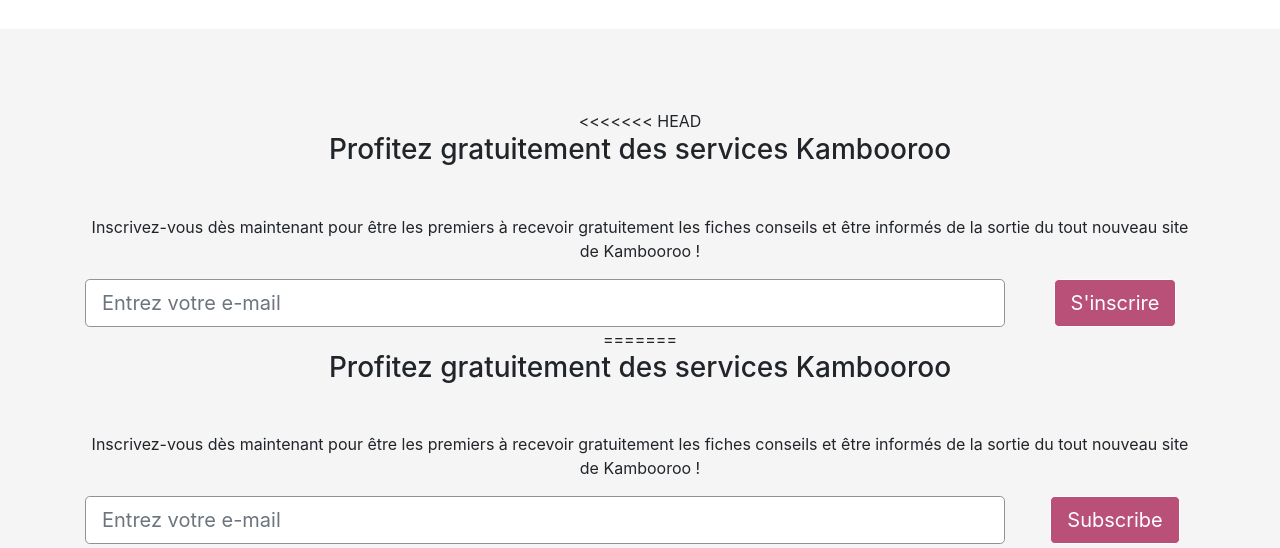
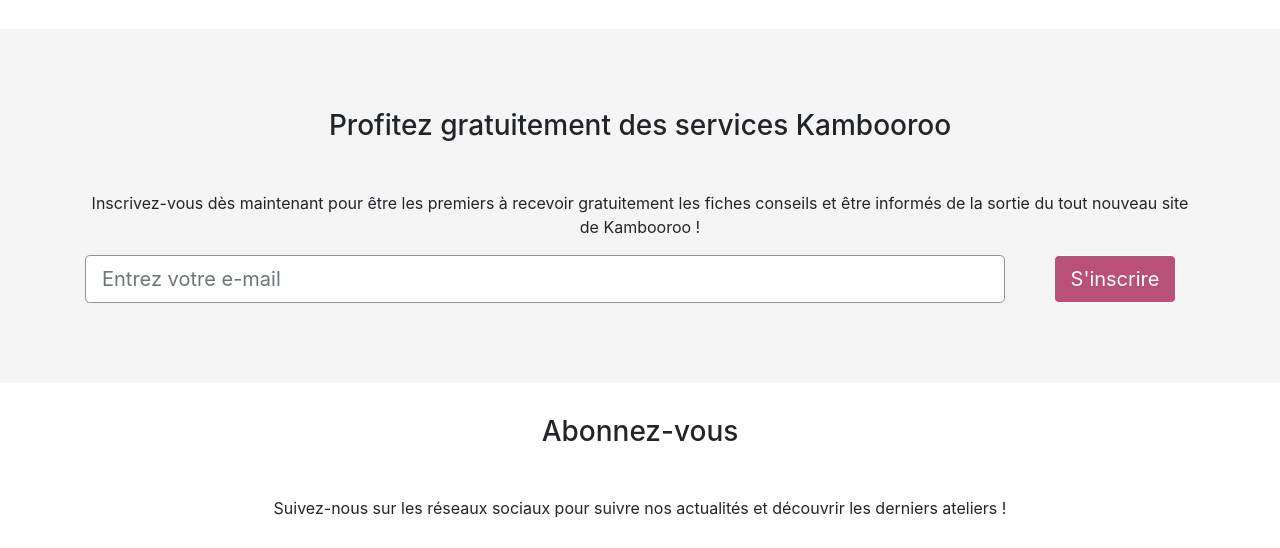
Before and after one commit to OliveCh12/Landing-Web, a plain HTML site: page index.html in a window 1280 px wide. Shown: the part 886-1434 px from the top of the page. Drawn offline with nearby package versions, Linux system fonts and the light colour scheme.

Commit message:
Kambooroo MailChimp

```diff
--- a/index.html
+++ b/index.html
@@ -99,7 +99,7 @@
 </section>
 <section class="site-contact">
     <div class="container">
-<<<<<<< HEAD
+
       <h3 class="third-title">Profitez gratuitement des services Kambooroo </h3>
       <p>Inscrivez-vous dès maintenant pour être les premiers à recevoir gratuitement les fiches conseils et être informés de la sortie du tout nouveau site de Kambooroo ! </p>
       <!-- Begin MailChimp Signup Form -->
@@ -122,31 +122,6 @@
       </div>
       <!--End mc_embed_signup-->
 
-=======
-        <h3 class="third-title">Profitez gratuitement des services Kambooroo</h3>
-        <p>Inscrivez-vous dès maintenant pour être les premiers à recevoir gratuitement les fiches conseils et être informés de la sortie du tout nouveau site de Kambooroo !</p>
-        <!-- Begin MailChimp Signup Form -->
-        <div id="mc_embed_signup">
-            <form action="https://hardreset.us18.list-manage.com/subscribe/post?u=4012d7aee2f1cb566e23cc557&amp;id=8de2b86560" method="post" id="mc-embedded-subscribe-form" name="mc-embedded-subscribe-form" class="validate" target="_blank" novalidate>
-                <div id="mc_embed_signup_scroll">
-                    <div class="row">
-                        <div class="col-md-10 col-xm-6">
-                            <input type="email" value="" name="EMAIL" class="email form-control form-control-lg" id="mce-EMAIL" placeholder="Entrez votre e-mail" required>
-                        </div>
-                        <div class="col-md-2 col-xm-6">
-                            <div style="position: absolute; left: -5000px;" aria-hidden="true">
-                                <input type="text" name="b_4012d7aee2f1cb566e23cc557_8de2b86560" tabindex="-1" value="">
-                            </div>
-                            <div class="clear">
-                                <input type="submit" value="Subscribe" name="subscribe" id="mc-embedded-subscribe" class="btn btn-primary btn-lg">
-                            </div>
-                        </div>
-                    </div>
-                </div>
-            </form>
-        </div>
-        <!--End mc_embed_signup-->
->>>>>>> 6c4c3c840dfdd987fb4c361a0cb9874512131e87
     </div>
 </section>
 <section class="site-socials">
```
